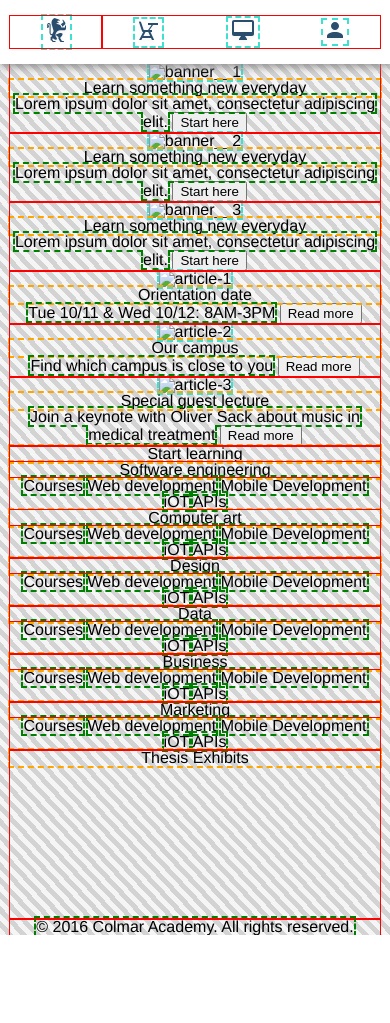
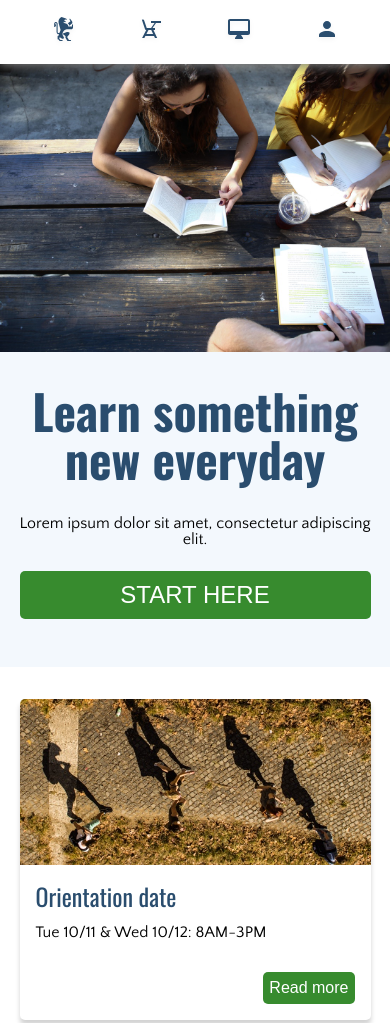
Before and after one commit to Zielous/codecademy_w7p1_colmar_academy, a plain HTML site: page index.html in a window 390 px wide. Shown: the top 1023 px of the page. Before the commit the page ends 935 px from the top, so only its background shows below. Drawn offline with nearby package versions, Linux system fonts and the light colour scheme.

Commit message:
Working on mobile view (default view).

```diff
--- a/index.html
+++ b/index.html
@@ -2,9 +2,10 @@
 <html>
 
   <head>
-    <title>Untitled_Project</title>
+    <title>Colmar Academy</title>
+  <link href="https://fonts.googleapis.com/css?family=Oswald:400,700|Quattrocento+Sans:400,700" rel="stylesheet">
     <link rel="stylesheet" type="text/css" href="./resources/css/reset.css">
-    <link rel="stylesheet" type="text/css" href="./resources/css/z-visiborder.css">
+    <link rel="stylesheet" type="text/css" href="./resources/css/z-vsiborder.css">
     <link rel="stylesheet" type="text/css" href="./resources/css/z-scaffold.css">
     <link rel="stylesheet" type="text/css" href="./resources/css/z-style.css">
     <meta name="viewport" content="width=device-width, initial-scale=1">
@@ -12,165 +13,156 @@
 
   <body>
 
-    <!-- Section: Floating Header -->
+    <!-- #SECTION-HEADER -->
 
     <header class="header header--float  container__flex">
-      <div class="container__flex  limit__width">
-        <div class="container__img  container__flex  limit__height">
-          <img class="logo__img color__primary" title="Colmar Academy" alt="logo" src="./resources/images/ic-logo.svg" />
+      <div class="container__flex  limit--width">
+        <div class="container__img  container__flex  limit--height">
+          <a href="#"><img class="logo__img color__primary" title="Colmar Academy" alt="logo" src="./resources/images/ic-logo.svg" /></a>
         </div>
-        <nav class="header__nav  container__flex  limit__height">
-          <img alt="On Campus" src="./resources/images/ic-on-campus.svg">
-          <img alt="Online" src="./resources/images/ic-online.svg">
-          <img alt="Sign In" src="./resources/images/ic-login.svg">
+        <nav class="header__nav  container__flex  limit--height">
+          <a class="button__primary  button__nav" href="#">
+            <img alt="On Campus" src="./resources/images/ic-on-campus.svg">
+            <img alt="On Campus" src="./resources/images/ic-on-campus-hover.svg"></a>
+          <a class="button__primary  button__nav" href="#">
+            <img alt="On Campus" src="./resources/images/ic-online.svg">
+            <img alt="On Campus" src="./resources/images/ic-online-hover.svg"></a>
+          <a class="button__primary  button__nav" href="#">
+            <img alt="On Campus" src="./resources/images/ic-login.svg">
+            <img alt="On Campus" src="./resources/images/ic-login-hover.svg"></a>
   <!-- Desktop links
-          <span><a href="#1">On Campus</a></span>
-          <span><a href="#2">Online</a></span>
-          <span><a href="#2">For Companies</a></span>
-          <span><a href="#3">Sign in</a></span>
+          <p><a href="#1">On Campus</a></p>
+          <p><a href="#2">Online</a></p>
+          <p><a href="#2">For Companies</a></p>
+          <p><a href="#3">Sign in</a></p>
   -->
         </nav>
       </div>
     </header>
 
-    <!-- Section: Below Header -->
+    <!-- #SECTION-BELOW-HEADER -->
 
-    <div class="header--below limit__width">
+    <div class="header--below">
 
-      <!-- Section: Banner -->
+      <!-- #SECTION-BANNER -->
 
-      <banner>
-        <div class="banner">
-          <img alt="banner__1" src="./resources/images/banner?jpg">
-          <h1>Learn something new everyday</h1>
-          <span>Lorem ipsum dolor sit amet, consectetur adipiscing elit.</span>
-          <button>Start here</button>
+      <banner class="banners  container__block  color__primary--bg-light">
+        <img alt="banner__1" src="./resources/images/banner.jpg">
+        <h1>Learn something new everyday</h1>
+        <p>Lorem ipsum dolor sit amet, consectetur adipiscing elit.</p>
+        <button class="button__primary  button__cta  limit--width  caps__upper">Start here</button>
+      </banner>
+
+      <!-- #SECTION-ARTICLES -->
+
+      <section class="articles  container__flex">
+        <div class="article  limit--width">
+          <img alt="article-1" src="./resources/images/information-orientation-mobile.jpg">
+          <h2>Orientation date</h2>
+          <p>Tue 10/11 &amp; Wed 10/12: 8AM-3PM</p>
+          <button class="button__primary  button__cta">Read more</button>
         </div>
 
-        <div class="banner">
-          <img alt="banner__2" src="/">
-          <h1>Learn something new everyday</h1>
-          <span>Lorem ipsum dolor sit amet, consectetur adipiscing elit.</span>
-          <button>Start here</button>
+        <div class="article  limit--width">
+          <img alt="article-2" src="./resources/images/information-campus-mobile.jpg">
+          <h2>Our campus</h2>
+          <p>Find which campus is close to you</p>
+          <button class="button__primary  button__cta">Read more</button>
         </div>
 
-        <div class="banner">
-          <img alt="banner__3" src="/">
-          <h1>Learn something new everyday</h1>
-          <span>Lorem ipsum dolor sit amet, consectetur adipiscing elit.</span>
-          <button>Start here</button>
-        </div>
-      </banner>
-
-      <!-- Section: Featured Articles -->
-
-      <section>
-        <div class="article">
-          <img alt="article-1" src="./resources/images/information-orientation-mobile?jpg">
-          <h2>Orientation date</h2>
-          <span>Tue 10/11 &amp; Wed 10/12: 8AM-3PM</span>
-          <button>Read more</button>
-        </div>
-
-        <div class="article">
-          <img alt="article-2" src="./resources/images/information-campus-mobile?jpg">
-          <h2>Our campus</h2>
-          <span>Find which campus is close to you</span>
-          <button>Read more</button>
-        </div>
-
-        <div class="article">
-          <img alt="article-3" src="./resources/images/information-guest-lecture-mobile?jpg">
+        <div class="article  limit--width">
+          <img alt="article-3" src="./resources/images/information-guest-lecture-mobile.jpg">
           <h2>Special guest lecture</h2>
-          <span>Join a keynote with Oliver Sack about music in medical treatment</span>
-          <button>Read more</button>
+          <p>Join a keynote with Oliver Sack about music in medical treatment</p>
+          <button class="button__primary  button__cta">Read more</button>
         </div>
       </section>
 
-      <!-- Section: Featured Courses -->
+      <!-- #SECTION-COURSES -->
 
-      <section>
-        <h1>Start learning</h1>
-        <div class="course">
+      <section class="courses  container__block  color__primary--bg-light">
+        <h1 class="caps__upper">Start learning</h1>
+        <div class="course button__secondary">
           <h2>Software engineering</h2>
           <div class="course__info">
-            <span>Courses</span>
-            <span>Web development</span>
-            <span>Mobile Development</span>
-            <span>iOT</span>
-            <span>APIs</span>
-
+            <p>Courses</p>
+            <p>Web development</p>
+            <p>Mobile Development</p>
+            <p>iOT</p>
+            <p>APIs</p>
+          </div>
+        </div>
         <div class="course">
           <h2>Computer art</h2>
           <div class="course__info">
-            <span>Courses</span>
-            <span>Web development</span>
-            <span>Mobile Development</span>
-            <span>iOT</span>
-            <span>APIs</span>
+            <p>Courses</p>
+            <p>Web development</p>
+            <p>Mobile Development</p>
+            <p>iOT</p>
+            <p>APIs</p>
           </div>
         </div>
 
         <div class="course">
           <h2>Design</h2>
           <div class="course__info">
-            <span>Courses</span>
-            <span>Web development</span>
-            <span>Mobile Development</span>
-            <span>iOT</span>
-            <span>APIs</span>
+            <p>Courses</p>
+            <p>Web development</p>
+            <p>Mobile Development</p>
+            <p>iOT</p>
+            <p>APIs</p>
           </div>
         </div>
 
         <div class="course">
           <h2>Data</h2>
           <div class="course__info">
-            <span>Courses</span>
-            <span>Web development</span>
-            <span>Mobile Development</span>
-            <span>iOT</span>
-            <span>APIs</span>
+            <p>Courses</p>
+            <p>Web development</p>
+            <p>Mobile Development</p>
+            <p>iOT</p>
+            <p>APIs</p>
           </div>
         </div>
 
         <div class="course">
           <h2>Business</h2>
           <div class="course__info">
-            <span>Courses</span>
-            <span>Web development</span>
-            <span>Mobile Development</span>
-            <span>iOT</span>
-            <span>APIs</span>
+            <p>Courses</p>
+            <p>Web development</p>
+            <p>Mobile Development</p>
+            <p>iOT</p>
+            <p>APIs</p>
           </div>
         </div>
 
         <div class="course">
           <h2>Marketing</h2>
           <div class="course__info">
-            <span>Courses</span>
-            <span>Web development</span>
-            <span>Mobile Development</span>
-            <span>iOT</span>
-            <span>APIs</span>
+            <p>Courses</p>
+            <p>Web development</p>
+            <p>Mobile Development</p>
+            <p>iOT</p>
+            <p>APIs</p>
           </div>
         </div>
       </section>
 
-      <!-- Section: Thesis Exhibits -->
+      <!-- #SECTION-THESIS -->
 
       <section>
         <h1>Thesis Exhibits</h1>
         <video>Add video error message.</video>
       </section>
 
-      <!-- Section: Footer -->
+      <!-- #SECTION-FOOTER -->
 
       <footer>
-        <span class="copyright">&copy; 2016 Colmar Academy. All rights reserved.</span>
+        <p class="copyright">&copy; 2016 Colmar Academy. All rights reserved.</p>
 <!-- Desktop links
         <div class="footer__nav">
-          <span><a href="#">Terms</a></span>
-          <span><a href="#">Privacy</a></span>
+          <p><a href="#">Terms</a></p>
+          <p><a href="#">Privacy</a></p>
         </div>
 -->
       </footer>
--- a/resources/css/z-style.css
+++ b/resources/css/z-style.css
@@ -29,27 +29,12 @@
 #CUSTOM-FONTS
 \*----------*/
 
-@font-face {
-
-}
+/*
+  Header: font-family: 'Oswald', sans-serif;
+  Body:   font-family: 'Quattrocento Sans', sans-serif;
+*/
 
 
-
-
-/*----------*\
-#GLOBAL
-\*----------*/
-
-  html {
-    font-family: "Helvetica", sans-serif;
-    font-size: 16px;
-    line-height: 1.2;
-  }
-
-  .limit__width {
-    /* margin on left and right */
-    width: 95%;
-  }
 
 
 
@@ -60,6 +45,10 @@
   /*
     Color palette:;
     http://paletton.com/#uid=53-0N0kllllaFw0g0qFqFg0w0aF
+
+    Primary:    #2A4D6E    Blue
+    Secondary:  #378B2E   Green
+
   */
 
   .color__primary, {
@@ -67,20 +56,62 @@
     color: #2A4D6E;
   }
 
-    .color__primary--bg {
-      background-color: pink;
+    .color__primary--bg-light {
+      background-color: #F3F8FD;
+    }
+
+    .color__primary--bg-dark {
+      background-color: #041E37;
     }
 
 
 
   .color__secondary, {
     /* define website's secondary color here for reference */
-    color: blue;
+    color: #378B2E;
   }
 
-    .color__secondary--bg {
-      background-color: blue;
+    .color__secondary--bg-light {
+      background-color: #92D18B;
     }
+
+    .color__secondary--bg-dark {
+      background-color: #074600;
+    }
+
+
+
+
+
+
+/*----------*\
+#GLOBAL
+\*----------*/
+
+  html {
+    font-family: "Quattrocento Sans", sans-serif;
+    font-size: 16px;
+    line-height: 1.2;
+  }
+
+  h1,h2 {
+    font-family: "Oswald", sans-serif;
+    font-size: 3rem;
+    font-weight: bold;
+    text-align: center;
+    color: #2A4D6E;
+    margin: 2rem 1rem;
+  }
+
+  h2 {
+    font-size: 1.5rem;
+    font-weight: normal;
+  }
+
+  .limit--width {
+    /* margin on left and right */
+    width: 90%;
+  }
 
 
 
@@ -115,7 +146,106 @@
 
 
 /*----------*\
-#HEADER-SECTION
+#SECTION-BUTTONS
+\*----------*/
+
+  button,
+  a,
+  .course {
+    transition: all 200ms;
+  }
+
+  .button__primary,
+  .button__secondary {
+    border-radius: 5px;
+    border: 1;
+  }
+
+  /* button with primary color */
+  .button__primary {
+  }
+
+    .button__primary:hover {
+      background-color: #92D18B;
+      color: white;
+      border-bottom: 0.2em solid #074600;
+    }
+
+    .button__primary:active {
+      background-color: #074600;
+      border-bottom: 0;
+    }
+
+      /* call-to-action style button */
+      .button__cta {
+        border-radius: 5px;
+        border: 0;
+        color: white;
+        background-color: #378B2E;
+      }
+
+        .button__cta:hover {
+          color: #378B2E;
+        }
+
+        .button__cta:active {
+          color: white;
+        }
+
+
+  /* button with secondary color */
+  .button__secondary {
+    color: white;
+    background-color: #041E37;
+  }
+
+    .button__secondary:hover {
+      background-color: #92D18B;
+      color: white;
+      border-bottom: 0.2em solid #074600;
+    }
+
+    .button__secondary:active {
+      background-color: #074600;
+      border-bottom: 0;
+    }
+
+.course__info {display: none;}
+
+  .color__primary, {
+    /* define website's primary color here for reference */
+    color: #2A4D6E;
+  }
+
+    .color__primary--bg-light {
+      background-color: #F3F8FD;
+    }
+
+    .color__primary--bg-dark {
+      background-color: #041E37;
+    }
+
+
+
+
+  /* nav buttons to switch out icons */
+  .button__nav {
+    background-color: white;
+    border-radius: 5px;
+    width: 30px;
+    max-height: auto;
+  }
+
+    .button__nav img:last-child {display:none}
+    .button__nav:hover img:first-child{display:none}
+    .button__nav:hover img:last-child{display:inline-block}
+
+
+
+
+
+/*----------*\
+#SECTION-HEADER
 \*----------*/
 
   .header {
@@ -125,7 +255,7 @@
     box-shadow: 0 2px 10px grey;
   }
 
-    .header .limit__height {
+    .header .limit--height {
       height: 2rem;
     }
 
@@ -133,7 +263,6 @@
         /* everything else below floating header nav bar */
         padding-top: 4rem; /* height of nav bar */
         max-width: 470px;
-
       }
 
     .header__nav {
@@ -149,18 +278,102 @@
 
 
 
-/*----------*\
-#HEADER-SECTION
-\*----------*/
 
-main {
-
-}
 
 
 
 /*----------*\
-#FOOTER-SECTION
+#SECTION-BANNER
+\*----------*/
+
+  .banners {
+    text-align: center;
+    padding-bottom: 2rem; /* 32px */
+  }
+
+    .banners img {
+      width: 100%;
+      height: auto; /* 11.25rem, 180px */
+    }
+
+    .banners p {
+      margin: 0 1rem;
+    }
+
+    .banners button {
+      font-size: 1.5rem;
+      height: 3rem;
+
+    }
+
+    .banners button {
+      margin-top: 1.5rem; /* 24px */
+    }
+
+
+
+
+
+/*----------*\
+#SECTION-ARTICLES
+\*----------*/
+
+  .articles {
+    flex-wrap: wrap;
+    padding-top: 1rem;
+    padding-bottom: 2rem;
+  }
+
+  .article {
+    overflow: hidden;
+    margin-top: 1rem;
+    border-radius: 5px;
+    box-shadow: 0 5px 5px lightgrey;
+  }
+
+  .article, h2 {
+    text-align: left;
+  }
+
+    .article img {
+      max-width: 100%;
+      max-height: 100%;
+    }
+
+    .article h2, p, button {
+      margin: 1rem 1rem;
+    }
+
+    .article button {
+      float: right;
+      font-size: 1rem;
+      height: 2rem;
+    }
+
+
+
+
+
+/*----------*\
+#SECTION-COURSES
+\*----------*/
+
+  .courses {
+    padding: 2rem 0;
+  }
+
+    .course {
+      padding-bottom: 1rem;
+    }
+
+    .course h2 {
+      color: white;
+      padding: 1rem 1rem;
+    }
+
+
+/*----------*\
+#SECTION-FOOTER
 \*----------*/
 
   .copyright {
```
Also changed, not shown: resources/images/ic-login-hover.svg (added), resources/images/ic-on-campus-hover.svg (added), resources/images/ic-online-hover.svg (added).
